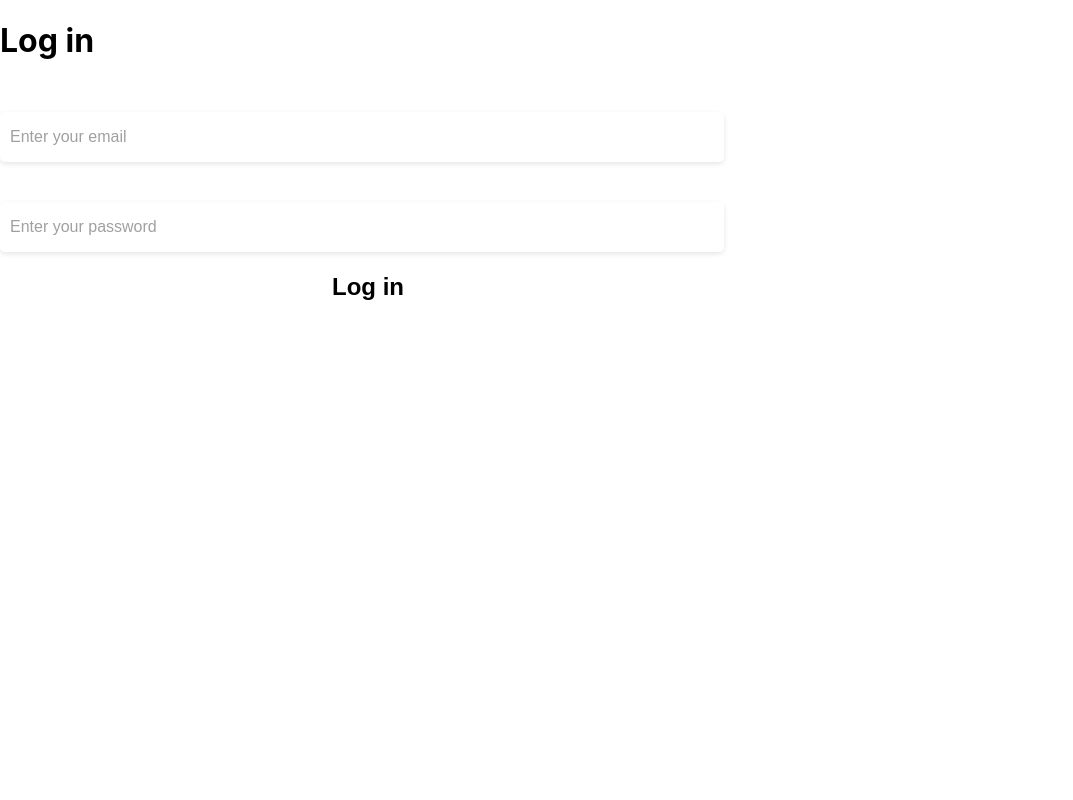
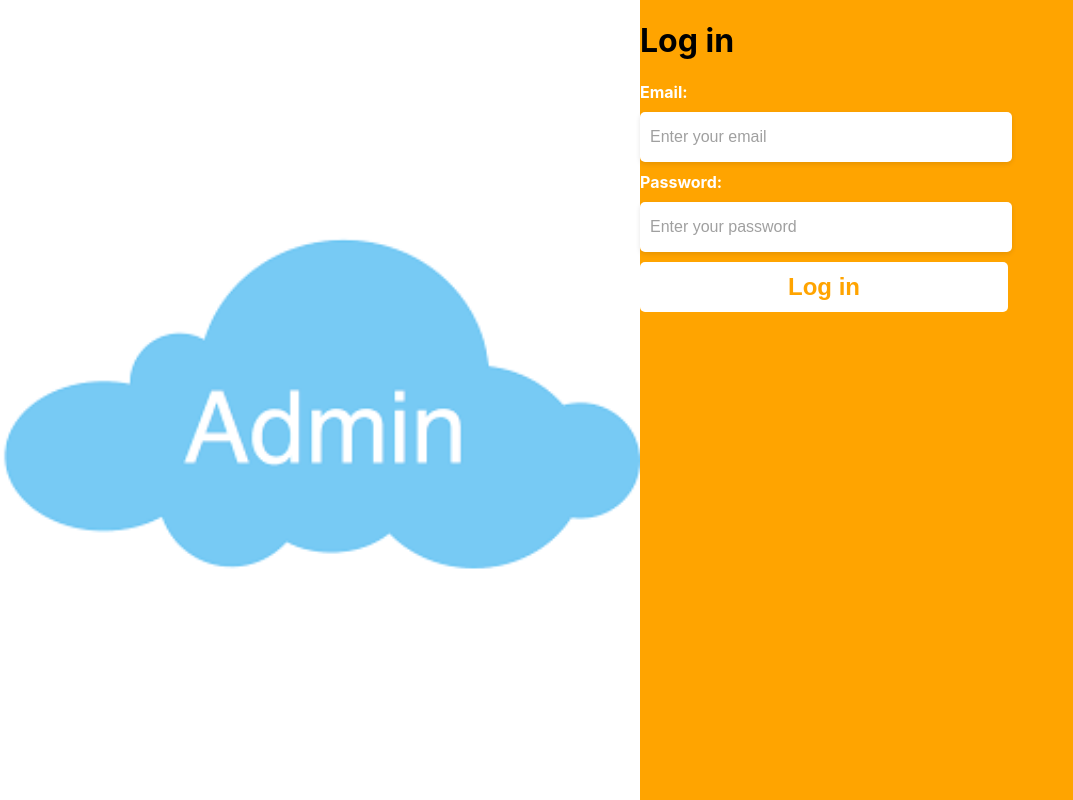
Before and after one commit to kamalakoum/ai_podcast, a React (Create React App) app in the folder admin-dashboard/: page / in a window 1280 px wide. Shown: the whole page, without its empty margins (0-1073 px from the left). Built offline with nearby package versions, Linux system fonts and the light colour scheme.

Commit message:
admin: add style to login page

```diff
--- /dev/null
+++ b/admin-dashboard/src/components/pages/login/index.css
@@ -0,0 +1,25 @@
+.login-page {
+    height: 100vh;
+    width: 100vw;
+    display: flex;
+}
+
+.right-side {
+    width: 50vw;
+}
+
+.left-side {
+    width: 50vw;
+    background-color: #ffa400;
+}
+
+.login-btn {
+    color: #ffa400;
+}
+
+.right-side {
+    background-image: url(../../../assets/admin.png);
+    background-size: contain;
+    background-position: center;
+    background-repeat: no-repeat;
+}
--- a/admin-dashboard/src/components/pages/login/index.jsx
+++ b/admin-dashboard/src/components/pages/login/index.jsx
@@ -2,6 +2,7 @@ import React, { useState } from 'react';
 import TextInput from '../../input';
 import CustomButton from '../../button';
 import { request } from '../../../helpers/request';
+import './index.css';
 
 const Login = () => {
   const [email, setEmail] = useState("");
```
Also changed, not shown: admin-dashboard/src/assets/admin.png (added).
